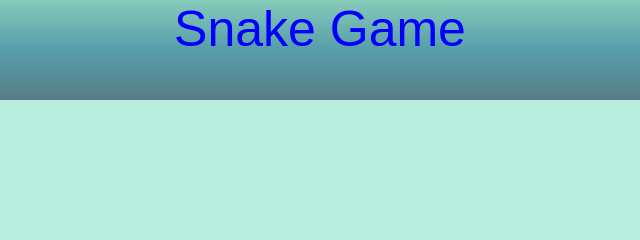
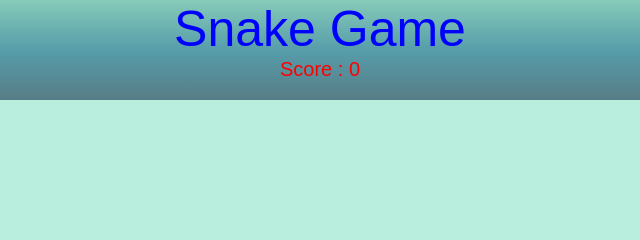
Before and after one commit to OnkarDeshmukh67/CCrecs.github.io, a plain HTML site: page index.html in a window 1280 px wide. Shown: the top 240 px of the page, 320-960 px from the left. Drawn offline with Linux system fonts and the light colour scheme; a web font is replaced by a local one.

Commit message:
Update index.html

```diff
--- a/index.html
+++ b/index.html
@@ -20,6 +20,7 @@
 
   <div class="gameTitle">
     <p>Snake Game</p>
+    <p id="score_card"> Score : <span id="score_value"></span>
   </div>
 
   <!-- GAME ARENA -->
```
